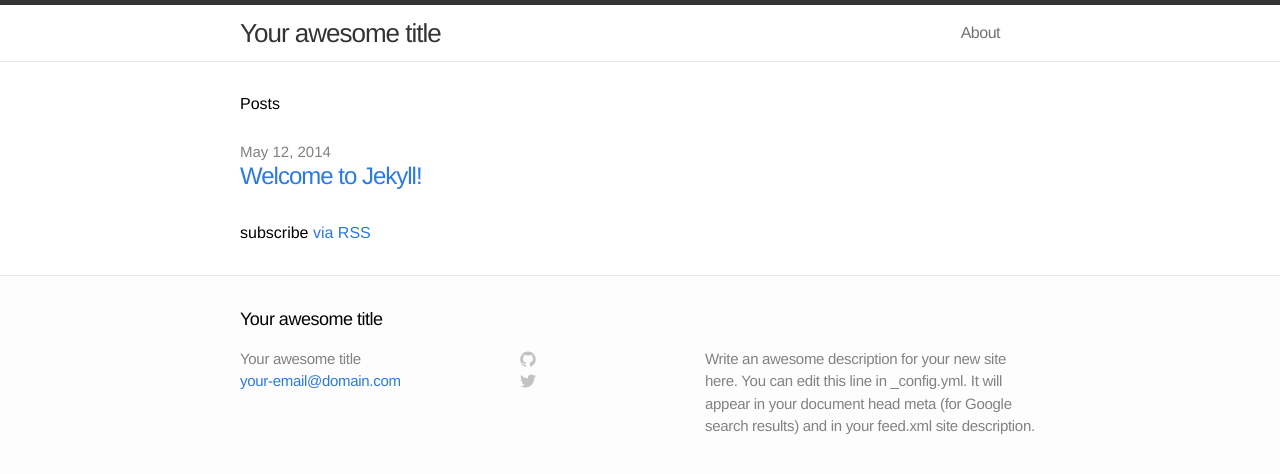
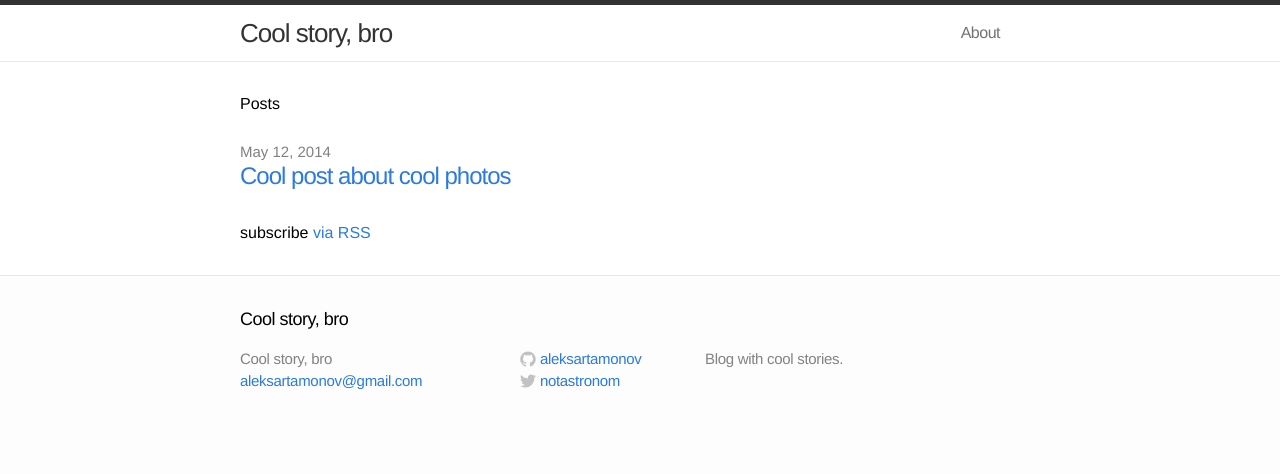
Before and after one commit to aleksartamonov/aleksartamonov.github.io, a Jekyll site: the page built from index.html, in a window 1280 px wide. Shown: the top 474 px of the page. Built offline with Jekyll 4.4.1, drawn with Linux system fonts in a browser that asks for light colours; the list of posts is cut into pages by our own code.

Commit message:
first post

```diff
--- a/_config.yml
+++ b/_config.yml
@@ -1,10 +1,12 @@
 # Site settings
-title: Your awesome title
-email: your-email@domain.com
-description: "Write an awesome description for your new site here. You can edit this line in _config.yml. It will appear in your document head meta (for Google search results) and in your feed.xml site description."
+title: Cool story, bro
+email: aleksartamonov@gmail.com
+description: "Blog with cool stories."
 baseurl: ""
-url: "http://yourdomain.com"
-
+url: "http://vk.com/mlexus"
+username: aleksartamonov
+twittername: notastronom
+paginate: 5
 # Build settings
 markdown: kramdown
 permalink: pretty
--- a/_includes/footer.html
+++ b/_includes/footer.html
@@ -33,7 +33,7 @@
           </a>
         </li>
         <li>
-          <a href="https://twitter.com/{{ site.username }}">
+          <a href="https://twitter.com/{{ site.twittername }}">
             <span class="icon twitter">
               <svg version="1.1" class="twitter-icon-svg" xmlns="http://www.w3.org/2000/svg" xmlns:xlink="http://www.w3.org/1999/xlink" x="0px" y="0px"
                  viewBox="0 0 16 16" enable-background="new 0 0 16 16" xml:space="preserve">
@@ -46,7 +46,7 @@
                 c6.015,0,9.304-4.983,9.304-9.304c0-0.142-0.003-0.283-0.009-0.423C14.976,4.29,15.531,3.714,15.969,3.058z"/>
               </svg>
             </span>
-            <span class="username">{{ site.username }}</span>
+            <span class="username">{{ site.twittername }}</span>
           </a>
         </li>
       </ul>
--- /dev/null
+++ b/_posts/2014-05-12-first-cool-post.md
@@ -0,0 +1,16 @@
+---
+layout: post
+title:  "Cool post about cool photos"
+date:   2014-05-12 22:13:22
+categories: jekyll update
+author: Artamonov Aleksey
+---
+
+Hello,
+
+Very nice to meet you in this cool place!
+
+Check out my cool <a href="http://fotki.yandex.ru/users/aleksartaman/">photos</a>
+
+Have you pushed like? :D
+I like likes!
```
Also changed, not shown: _posts/2014-05-12-welcome-to-jekyll.markdown (deleted, +0 -24 lines), 8 other files.
